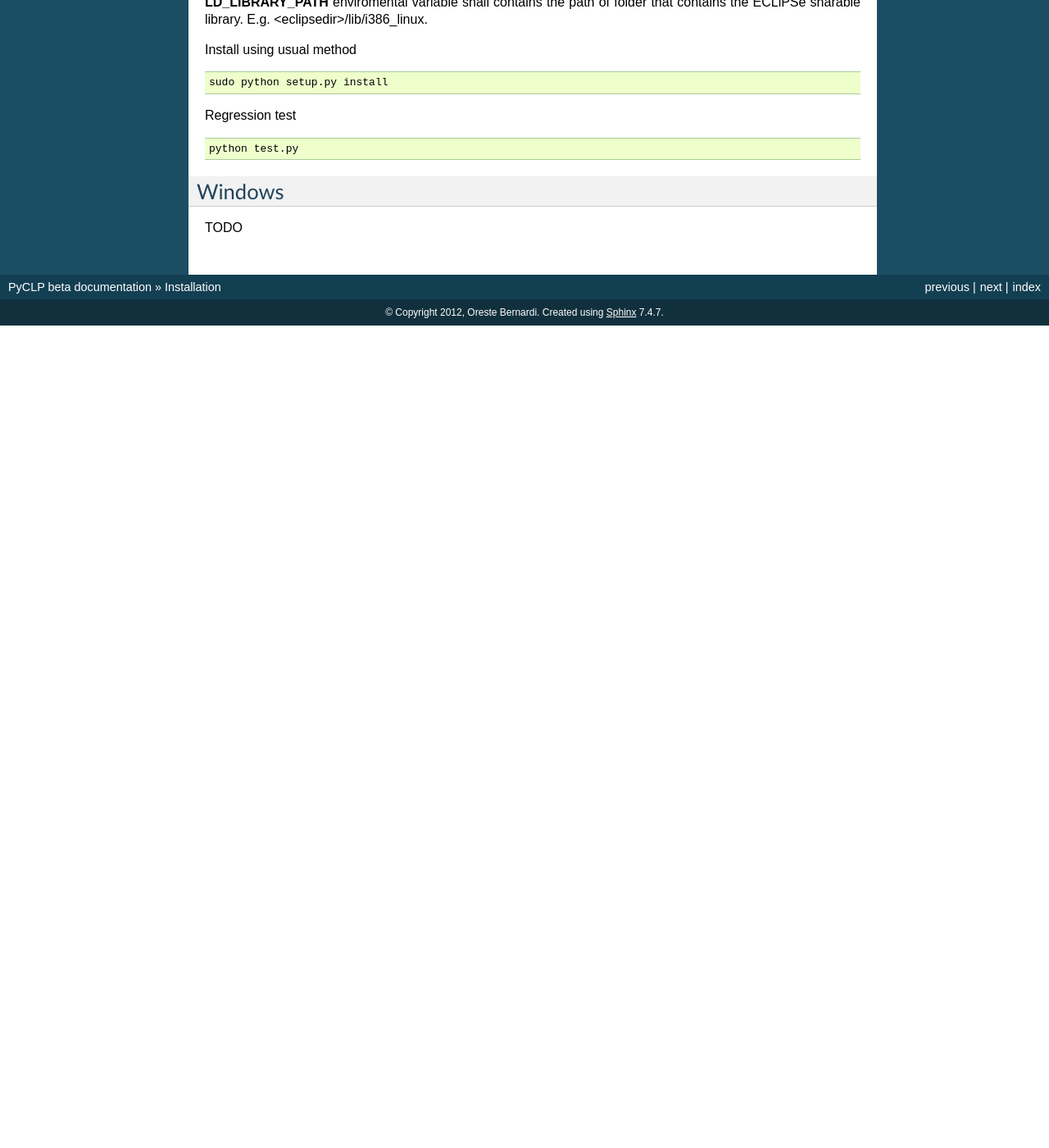
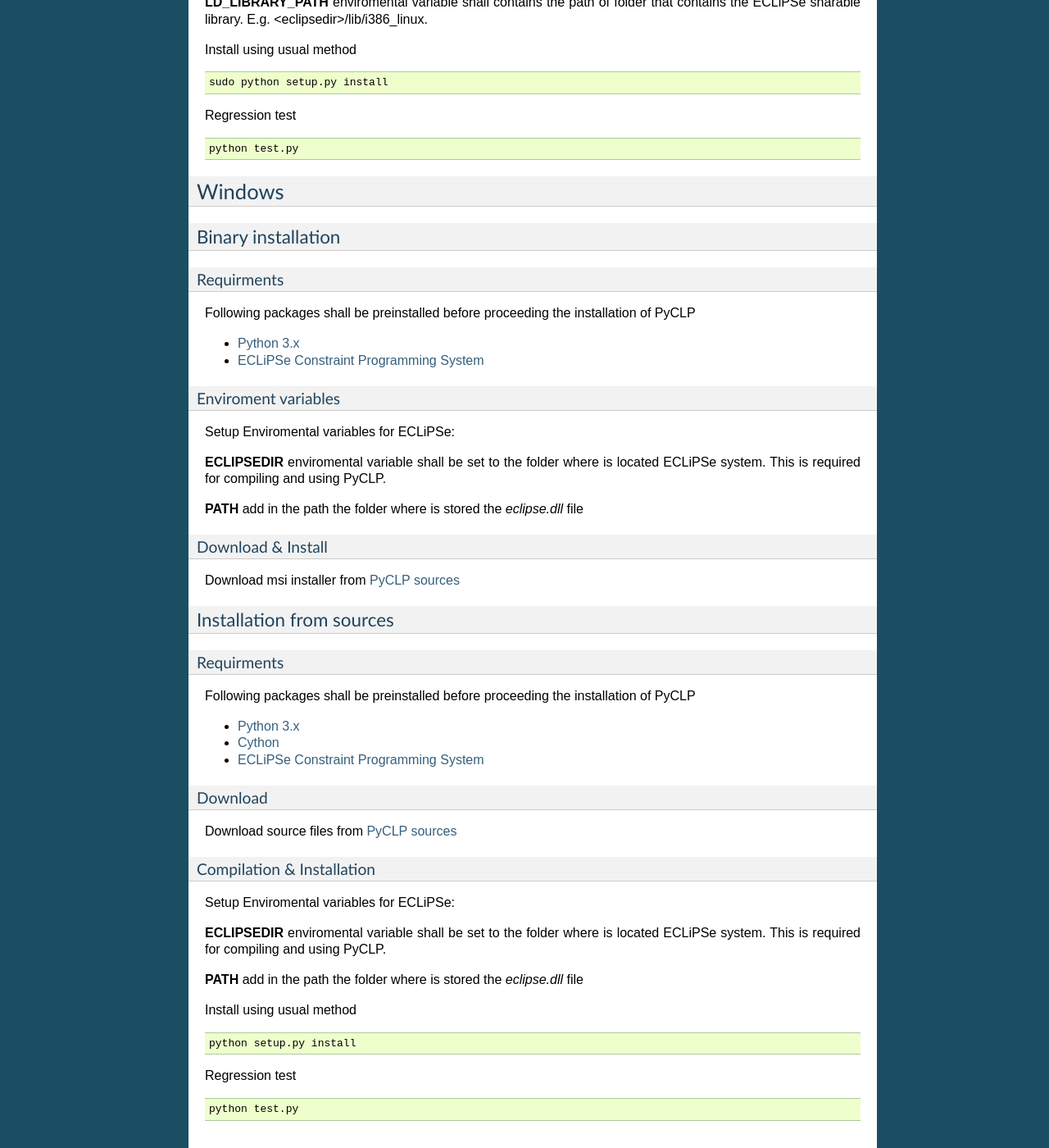
Before and after one commit to BackupTheBerlios/pyclp-svn, a Sphinx documentation site: the page built from trunk/pyclp/doc/installation.rst, in a window 1280 px wide and 1400 px high, scrolled down 638 px. Shown: the whole window at 82% size. Built offline with Sphinx 7.4.7, drawn with Linux system fonts in a browser that asks for light colours; before the commit the page ends 1035 px from its top, so only the background shows below that; some of the changed text lies outside the part shown.

Commit message:
Added instruction for windows install

```diff
--- a/trunk/pyclp/doc/installation.rst
+++ b/trunk/pyclp/doc/installation.rst
@@ -48,4 +48,69 @@
 Windows
 *******
 
-TODO
+
+Binary installation
+===================
+
+Requirments
+-----------
+Following packages shall be preinstalled before proceeding the installation of PyCLP
+
+* `Python 3.x <http://www.python.org/>`_
+* `ECLiPSe Constraint Programming System <http://www.eclipseclp.org/>`_
+
+
+Enviroment variables
+--------------------
+Setup Enviromental variables for ECLiPSe:
+
+**ECLIPSEDIR** enviromental variable shall be set to the folder where is located ECLiPSe system.
+This is required for compiling and using PyCLP.
+
+**PATH** add in the path the folder where is stored the *eclipse.dll* file
+
+
+Download & Install
+------------------
+Download msi installer from `PyCLP sources <http://developer.berlios.de/project/showfiles.php?group_id=12904>`_
+
+
+
+
+Installation from sources
+=========================
+
+Requirments
+-----------
+Following packages shall be preinstalled before proceeding the installation of PyCLP
+
+* `Python 3.x <http://www.python.org/>`_
+* `Cython <http://www.cython.org/>`_
+* `ECLiPSe Constraint Programming System <http://www.eclipseclp.org/>`_
+
+Download
+--------
+Download source files from `PyCLP sources <http://developer.berlios.de/project/showfiles.php?group_id=12904>`_
+
+Compilation & Installation
+--------------------------
+Setup Enviromental variables for ECLiPSe:
+
+**ECLIPSEDIR** enviromental variable shall be set to the folder where is located ECLiPSe system.
+This is required for compiling and using PyCLP.
+
+**PATH** add in the path the folder where is stored the *eclipse.dll* file
+
+
+
+Install using usual method
+
+.. code-block:: bash
+
+   python setup.py install
+
+Regression test
+
+.. code-block:: bash
+
+   python test.py
```
